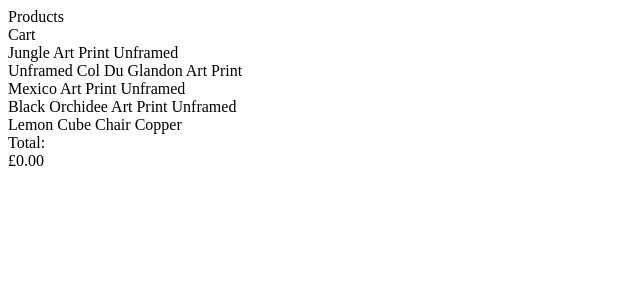
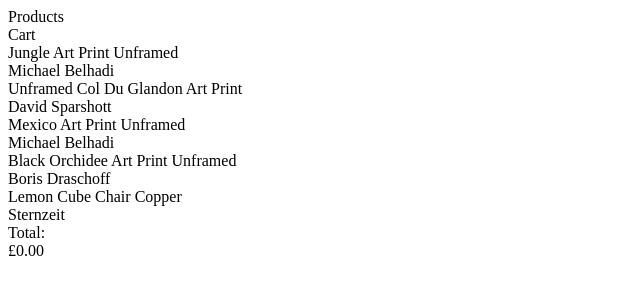
Before and after one commit to rwalle61/shopping-cart-kata, a Next.js app: page / in a window 1280 px wide. Shown: the top 300 px of the page, without its empty margins (0-640 px from the left). Built offline with nearby package versions, Linux system fonts and the light colour scheme.

Commit message:
feat: render brands of default items

```diff
--- a/src/data/index.ts
+++ b/src/data/index.ts
@@ -1,5 +1,8 @@
-import products from './product.json';
+import productsJson from './product.json';
 
-export const productNames = products.map(product => product.title);
+export const products = productsJson.map(product => ({
+  title: product.title,
+  brand: product.brand.name,
+}));
 
-export default products
+export default productsJson
--- a/src/pages/index.tsx
+++ b/src/pages/index.tsx
@@ -1,11 +1,14 @@
-import { productNames } from '../data';
+import { products } from '../data';
 
 const Home = (): JSX.Element => (
   <div>
     <div>Products</div>
     <div>Cart</div>
-    {productNames.map((name) => (
-      <div key={name}>{name}</div>
+    {products.map(({ title, brand }) => (
+      <div key={title}>
+        <div>{title}</div>
+        <div>{brand}</div>
+      </div>
     ))}
     <div>Total:</div>
     <div>£0.00</div>
```
Also changed, not shown: 1 other file (tests, documents, lock files or other folders).
